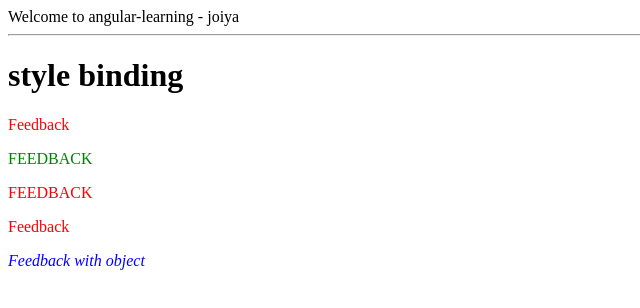
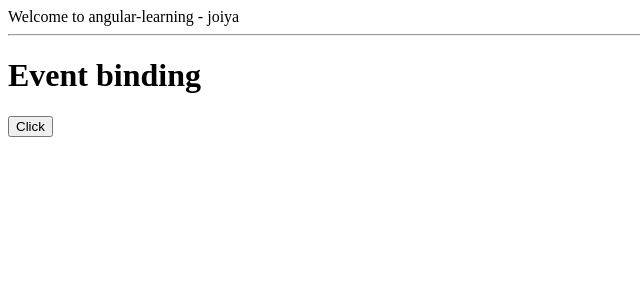
Before and after one commit to abdur-rehman-ali/Angular-learning-1.0, an Angular app: page / in a window 1280 px wide. Shown: the top 308 px of the page, without its empty margins (0-640 px from the left). Built offline with nearby package versions, Linux system fonts and the light colour scheme.

Commit message:
Learning 5

```diff
--- a/src/app/app.component.html
+++ b/src/app/app.component.html
@@ -5,7 +5,8 @@
 <!-- <div app-test></div> -->
 <!-- <app-test1></app-test1> -->
 <!-- <app-test2></app-test2> -->
-<app-test3></app-test3>
+<!-- <app-test3></app-test3> -->
+<app-test4></app-test4>
 
 
 
--- a/src/app/app.module.ts
+++ b/src/app/app.module.ts
@@ -7,6 +7,7 @@ import { TestComponent } from './test/test.component';
 import { Test1Component } from './test1/test1.component';
 import { Test2Component } from './test2/test2.component';
 import { Test3Component } from './test3/test3.component';
+import { Test4Component } from './test4/test4.component';
 
 @NgModule({
   declarations: [
@@ -14,7 +15,8 @@ import { Test3Component } from './test3/test3.component';
     TestComponent,
     Test1Component,
     Test2Component,
-    Test3Component
+    Test3Component,
+    Test4Component
   ],
   imports: [
     BrowserModule,
--- /dev/null
+++ b/src/app/test4/test4.component.html
@@ -0,0 +1,4 @@
+<h1>Event binding</h1>
+
+<button (click)="greeting()">Click</button>
+<p>{{message}}</p>
--- /dev/null
+++ b/src/app/test4/test4.component.ts
@@ -0,0 +1,23 @@
+import { Component, OnInit } from '@angular/core';
+
+@Component({
+  selector: 'app-test4',
+  templateUrl: './test4.component.html',
+  styleUrls: ['./test4.component.css']
+})
+export class Test4Component implements OnInit {
+
+  public message = ""
+  constructor() { }
+
+  ngOnInit(): void {
+  }
+
+  greeting(){
+    alert('Welcome to angular');
+    this.message = "Welcome here buddy";
+  }
+
+
+
+}
```
Also changed, not shown: src/app/test4/test4.component.css (added).
